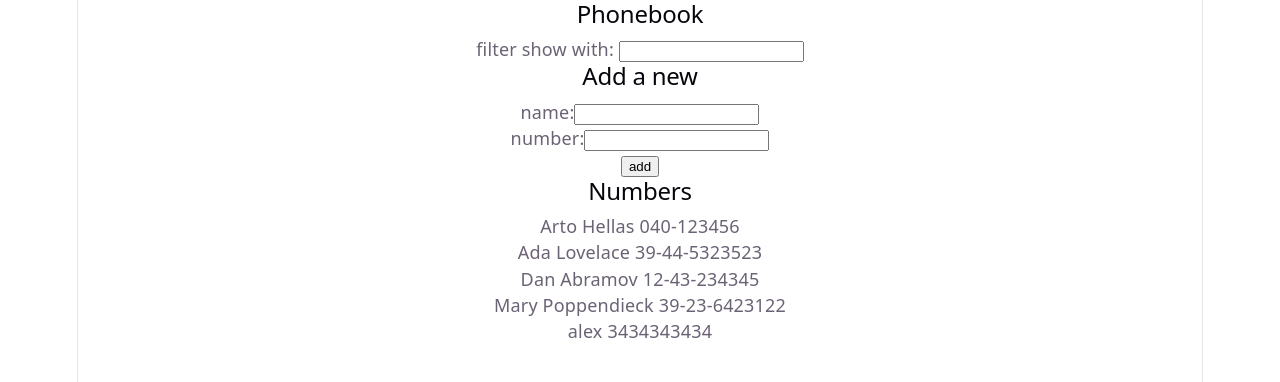
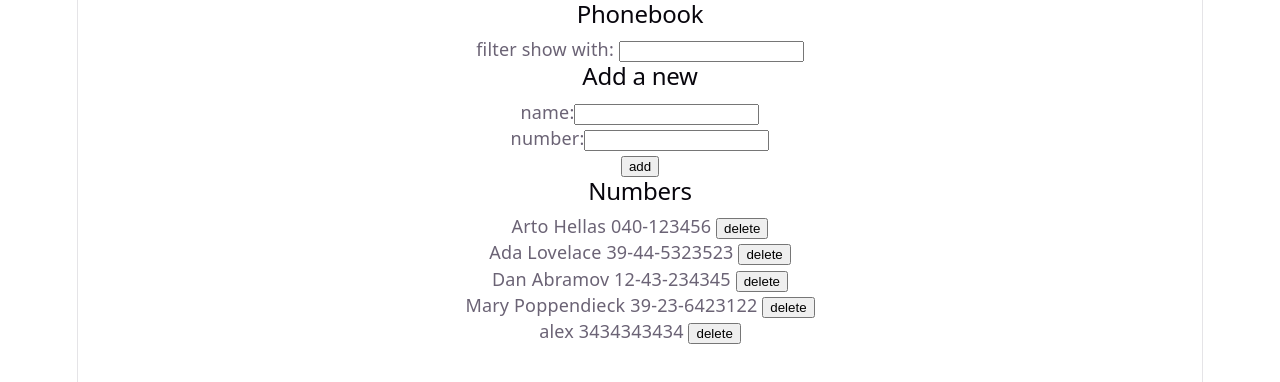
Before and after one commit to AlejandroPiCano/fullstackopenhelsinki, a React (Vite) app in the folder part2/phonebook/: page / in a window 1280 px wide. Shown: the top 382 px of the page. Built offline with nearby package versions, Linux system fonts and the light colour scheme; data requests are answered from the project's data file.

Commit message:
feat: excercise 2.14

```diff
--- a/part2/phonebook/src/App.jsx
+++ b/part2/phonebook/src/App.jsx
@@ -45,6 +45,20 @@ const App = () => {
     setNewNumber('')
   }
 
+
+  function deletePerson(id, name) {
+        if(window.confirm(`Delete ${name}?`)) {
+            phoneBookService.deletePerson(id).then(data => {
+                console.log(data);
+                setPersons(persons.filter(person => person.id !== id))
+            }).catch(error => {
+                alert(error.response.data.error)
+            })
+        }
+    }
+
+
+
   const personsToShow = newFilter === ''
     ? persons
     : persons.filter(person => person.name.toLowerCase().includes(newFilter.toLowerCase()))
@@ -59,7 +73,7 @@ const App = () => {
 
       <h2>Numbers</h2>
 
-      <PersonList personsToShow={personsToShow} />
+      <PersonList personsToShow={personsToShow} deletePerson={deletePerson} />
 
     </div>
   )
--- a/part2/phonebook/src/components/PersonDetails.jsx
+++ b/part2/phonebook/src/components/PersonDetails.jsx
@@ -1,3 +1,5 @@
-export const PersonDetails = ({ person }) => (
-    <p>{person.name} {person.number}</p>
-)
+
+export const PersonDetails = ({ person, deletePerson }) => {
+
+    return <p>{person.name} {person.number} <button onClick={() => deletePerson(person.id, person.name)}>delete</button></p>
+}
--- a/part2/phonebook/src/components/PersonList.jsx
+++ b/part2/phonebook/src/components/PersonList.jsx
@@ -1,5 +1,5 @@
 import { PersonDetails } from "./personDetails"
 
-export const PersonList = ({ personsToShow }) => (
-     personsToShow.map(person => <PersonDetails key={person.id} person={person} />)
+export const PersonList = ({ personsToShow, deletePerson }) => (
+     personsToShow.map(person => <PersonDetails key={person.id} person={person} deletePerson={deletePerson} />)
 )
--- a/part2/phonebook/src/services/phoneBookService.js
+++ b/part2/phonebook/src/services/phoneBookService.js
@@ -16,9 +16,15 @@ const update = (id, newObject) => {
   return request.then(response => response.data)
 }
 
+const deletePerson = id => {
+  const request = axios.delete(`${baseUrl}/${id}`)
+  return request.then(response => response.data)
+}
+
 
 export default {
   getAll,
   create,
-  update
+  update,
+  deletePerson
 }
```
